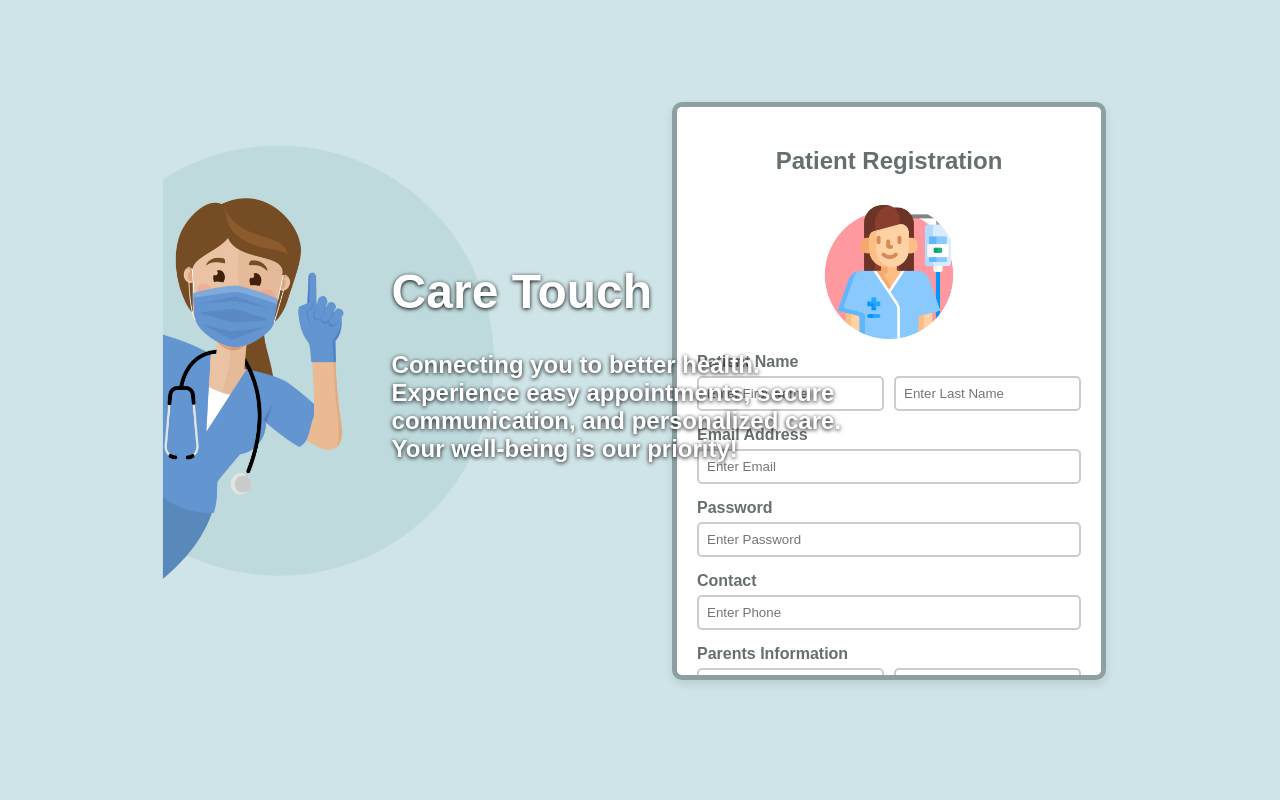
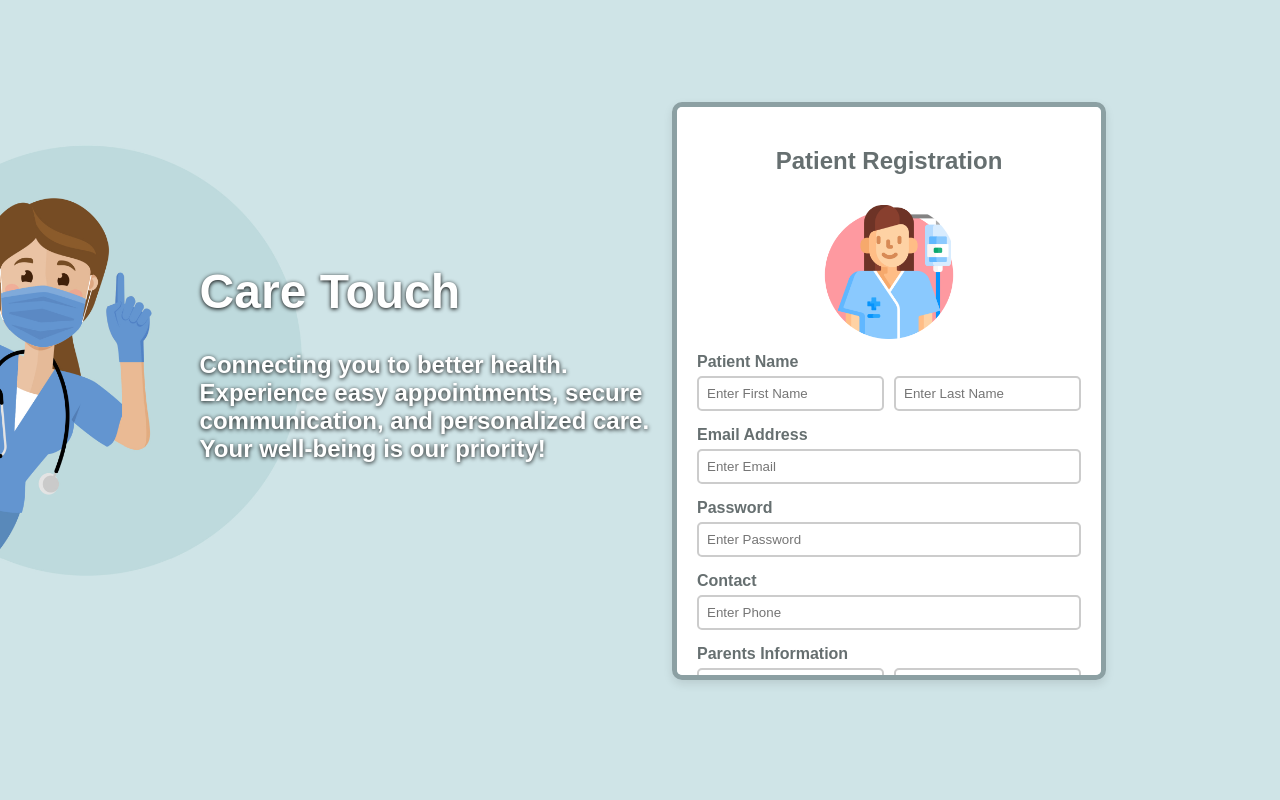
Before and after one commit to Jivaetheris/ADET-CMS, a PHP site: page /html/p-Registration.html in a window 1280 px wide. Run offline with PHP 8.4, Linux system fonts and the light colour scheme.

Commit message:
reg css update

```diff
--- a/css/style.css
+++ b/css/style.css
@@ -13,6 +13,7 @@ body {
     position: relative;
     width: 100%;
     max-width: 40%;
+    right: 15%;
 }
 
 .container {
```
